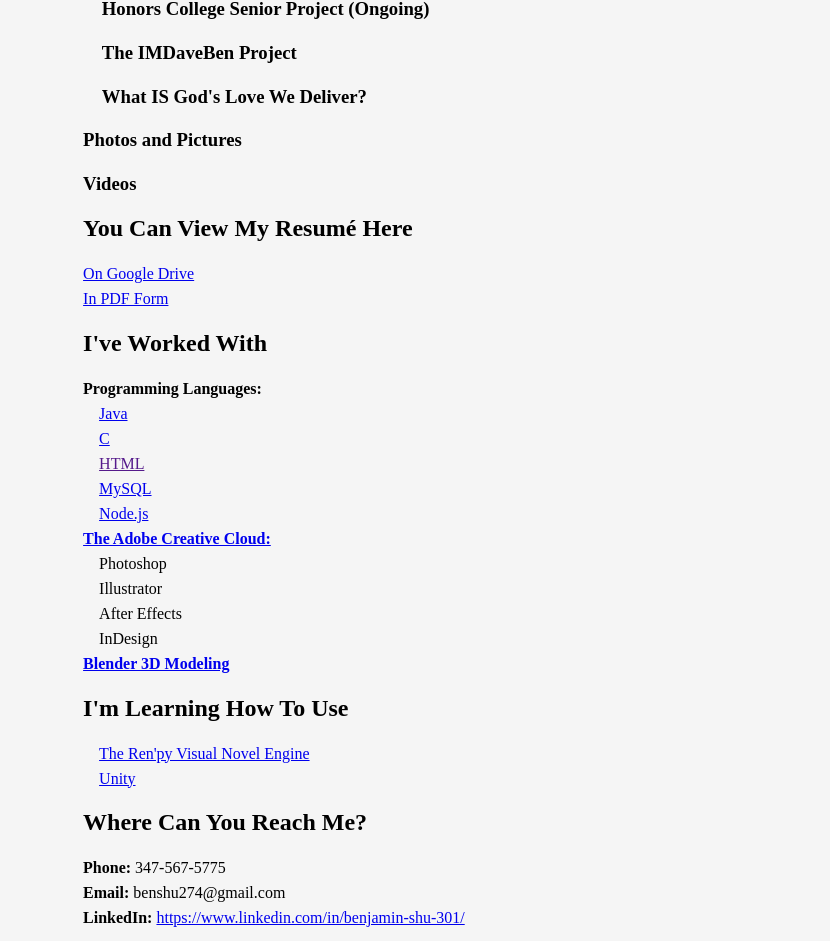
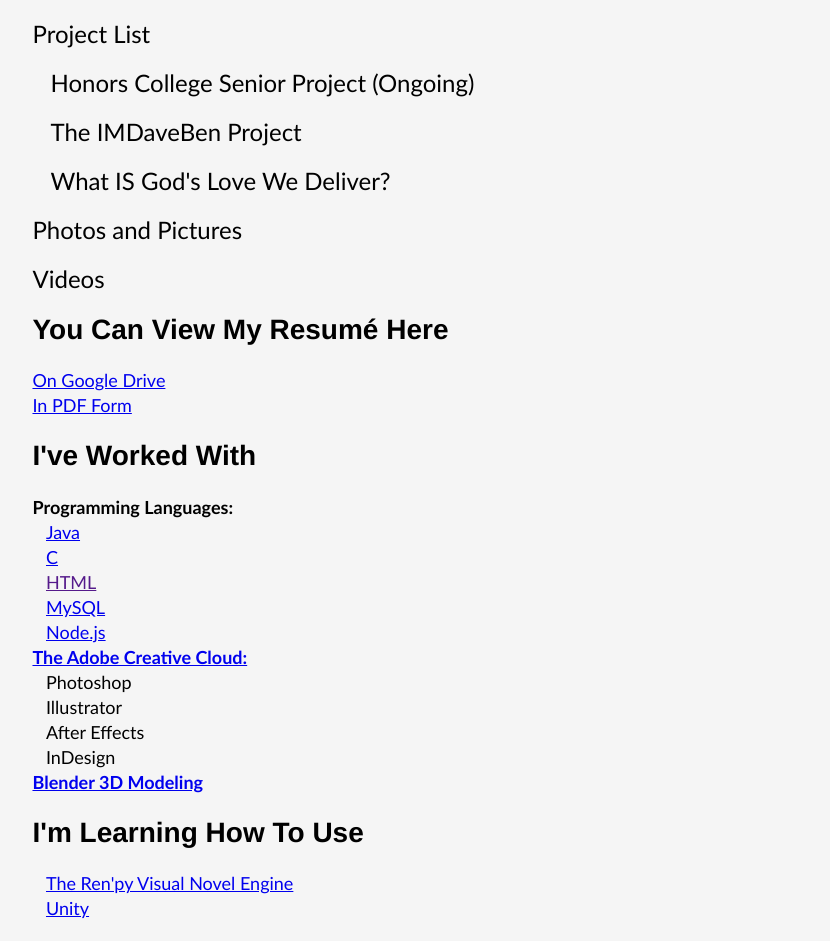
Before and after one commit to benjamin-shu/benjamin-shu.github.io, a plain HTML site: page index.html in a window 1280 px wide. Shown: the part 395-1336 px from the top of the page, without its empty margins (232-1062 px from the left). Drawn offline with Linux system fonts and the light colour scheme.

Commit message:
Added CSS classes for headers, bullet points, and body text.

```diff
--- a/index.html
+++ b/index.html
@@ -5,11 +5,11 @@
 		<title>Benjamin Shu</title>
 	</head>
 	<body>
-		<div class="center">
-			<h1>Hello, World!</h1>
+		<div class="template_main">
+			<p class="header">Hello, World!</p>
 			<div class="centerLeftAlign">
-				<h2>Who Am I?</h2>
-				<p>
+				<p class="header">Who Am I?</p>
+				<p class="body">
 				My name is Benjamin Shu, and my interests include:<br>
 					&emsp;object-oriented programming<br>
 					&emsp;graphic & web design<br>
@@ -18,23 +18,23 @@
 				I expect to graduate in May of 2019, and am currently searching for jobs.
 				</p>
 
-				<h2>Want To See My Work?</h2>
-					<h3>Project List</h3>
-					<h3>&emsp;Honors College Senior Project (Ongoing)</h3>
-					<h3>&emsp;The IMDaveBen Project</h3>
-					<h3>&emsp;What IS God's Love We Deliver?</h3>
-					<h3>Photos and Pictures</h3>
-					<h3>Videos</h3>
-					<h3></h3>
+				<p class="header">Want To See My Work?</p>
+					<p class="bullet">Project List</p>
+					<p class="bullet">&emsp;Honors College Senior Project (Ongoing)</p>
+					<p class="bullet">&emsp;The IMDaveBen Project</p>
+					<p class="bullet">&emsp;What IS God's Love We Deliver?</p>
+					<p class="bullet">Photos and Pictures</p>
+					<p class="bullet">Videos</p>
+					<p class="bullet"></p>
 
-				<h2>You Can View My Resum&eacute; Here</h2>
-					<p>
+				<h2 class="header">You Can View My Resum&eacute; Here</h2>
+					<p class="body">
 					<a href="https://docs.google.com/document/d/1eHiNDc__r7YgJ03jVeU2Omlc7ObcvcCC6RWIzwF81II/edit?usp=sharing" target="_blank">On Google Drive</a>
 					<br><a href="Resume-BenjaminShu.pdf" target="_blank">In PDF Form</a>
 					</p>
 
-				<h2>I've Worked With</h2>
-					<p>
+				<h2 class="header">I've Worked With</h2>
+					<p class="body">
 					<b>Programming Languages:</b>
 						<br>&emsp;<a href="https://docs.oracle.com/en/java/" target="_blank">Java</a>
 						<br>&emsp;<a href="https://en.wikipedia.org/wiki/C_(programming_language)" target="_blank">C</a>
@@ -48,14 +48,14 @@
 						<br>&emsp;InDesign
 					<br><b><a href="https://www.blender.org/" target="_blank">Blender 3D Modeling<a></b>
 					</p>
-				<h2>I'm Learning How To Use</h2>
-					<p>
+				<h2 class="header">I'm Learning How To Use</h2>
+					<p class="body">
 					&emsp;<a href="https://www.renpy.org/" target="_blank">The Ren'py Visual Novel Engine</a><br>
 					&emsp;<a href="https://unity3d.com/" target="_blank">Unity</a>
 					</p>
 
-				<h2>Where Can You Reach Me?</h2>
-					<p>
+				<h2 class="header">Where Can You Reach Me?</h2>
+					<p class="body">
 					<b>Phone:</b> 347-567-5775<br>
 					<b>Email:</b> benshu274@gmail.com<br>
 					<b>LinkedIn:</b> <a href="https://www.linkedin.com/in/benjamin-shu-301/">https://www.linkedin.com/in/benjamin-shu-301/</a><br>
--- a/style.css
+++ b/style.css
@@ -1,10 +1,13 @@
 body {
 	background-color: whitesmoke;
-	line-height: 25px;
 }
 
-.center {
+.template_main {
+	display: inline-block;
     text-align: center;
+	align-items: center;
+	height: 80vh;
+	width: 100vw;
 }
 
 .centerImage {
@@ -18,3 +21,24 @@ body {
 	display: inline-block;
 	text-align: left;
 }
+
+.header {
+	font-family: Helvetica, Arial, sans-serif;
+	font-size: 28px;
+	font-weight: 800;
+	line-height: 30px;
+}
+
+.bullet {
+	font-family: Calibri, Arial, sans-serif;
+	font-size: 24px;
+	font-weight: 500;
+	line-height: 25px;
+}
+
+.body {
+	font-family: Calibri, Arial, sans-serif;
+	font-size: 18px;
+	font-weight: 400;
+	line-height: 25px;
+}
```
Also changed, not shown: 2 other files.
